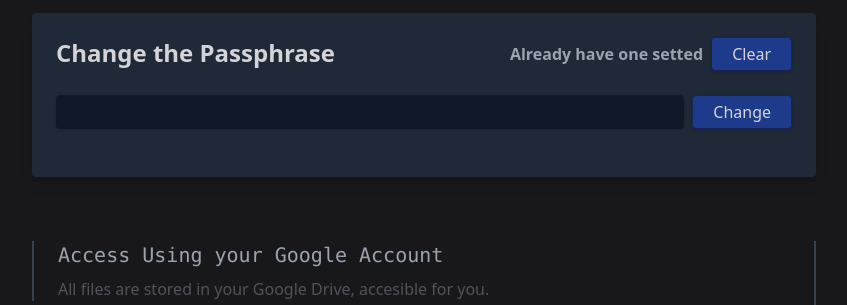
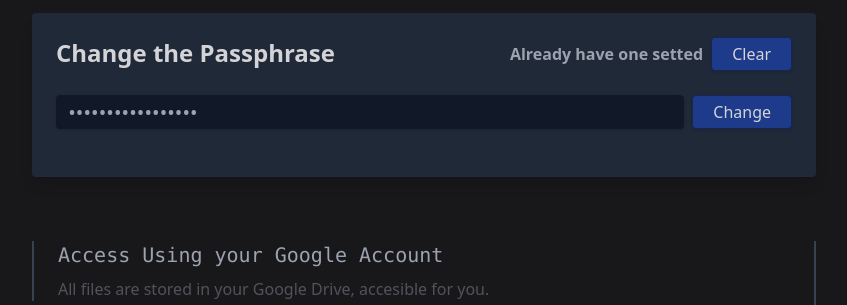
Before and after one commit to Scemist/Hades, a Flask app: page / in a window 1280 px wide. Shown: the part 123-428 px from the top of the page, without its empty margins (216-1063 px from the left). Run offline with Flask 3, Linux system fonts and the light colour scheme; the visitor is signed in with stand-in values (Sample User, id 1); style sheets or scripts are compiled from the project's sources.

Commit message:
Password Placeholder if Setted

```diff
--- a/templates/drive.jinja
+++ b/templates/drive.jinja
@@ -18,7 +18,7 @@
 
 	<form class="flex items-end gap-2" action="/key" method="POST">
 		<fieldset class="flex-1 mb-6 flex flex-col">
-			<input type="password" class="py-1 px-3 shadow border border-gray-900 rounded bg-gray-900 font-bold" name="key" autocomplete="off">
+			<input type="password" placeholder="{{ '•••••••••••••••••' if key_setted else '' }}" class="py-1 px-3 shadow border border-gray-900 rounded bg-gray-900 font-bold tracking-widest" name="key" autocomplete="off">
 		</fieldset>
 
 		<fieldset class="mb-6 flex justify-end">
```
